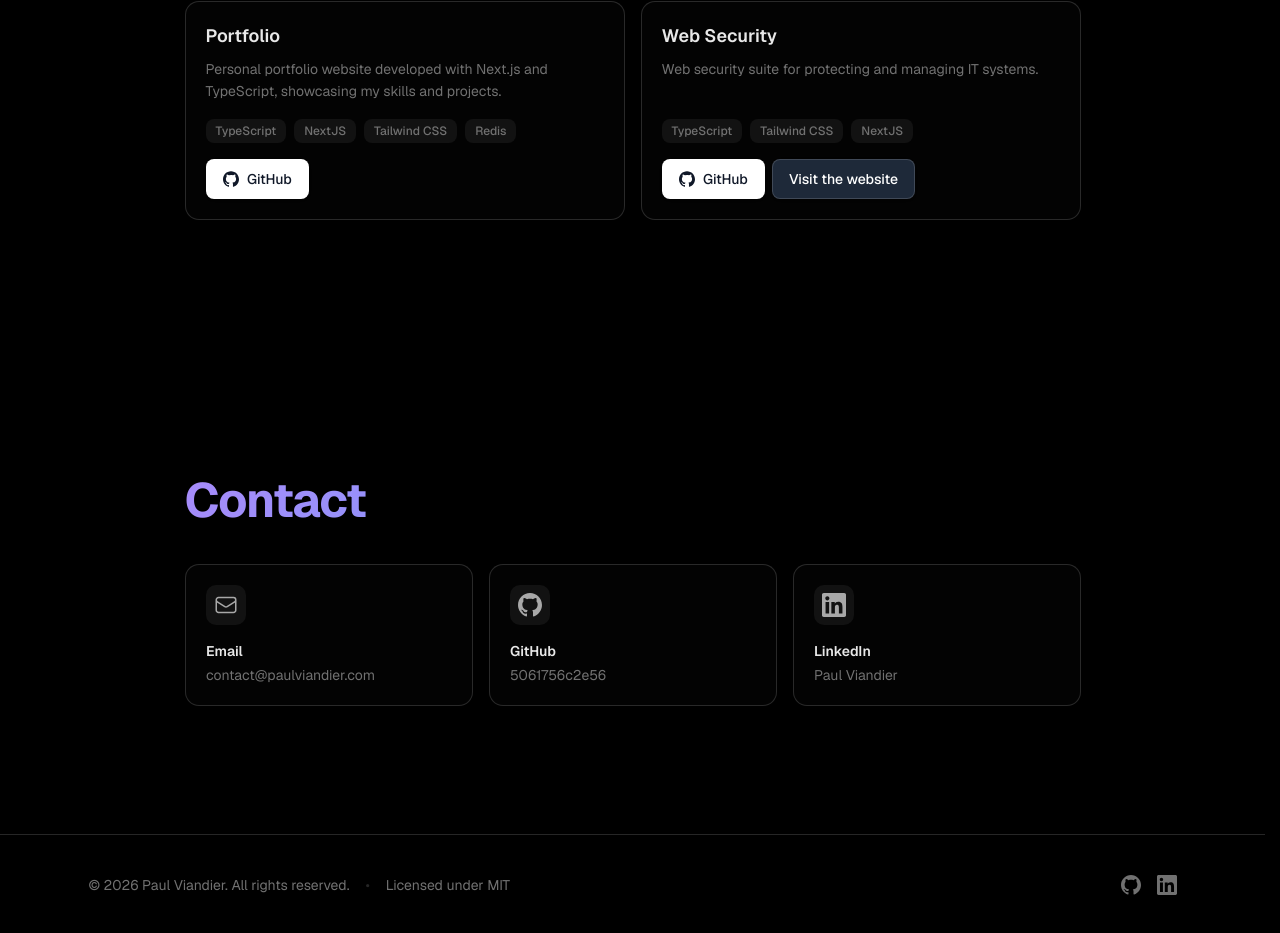
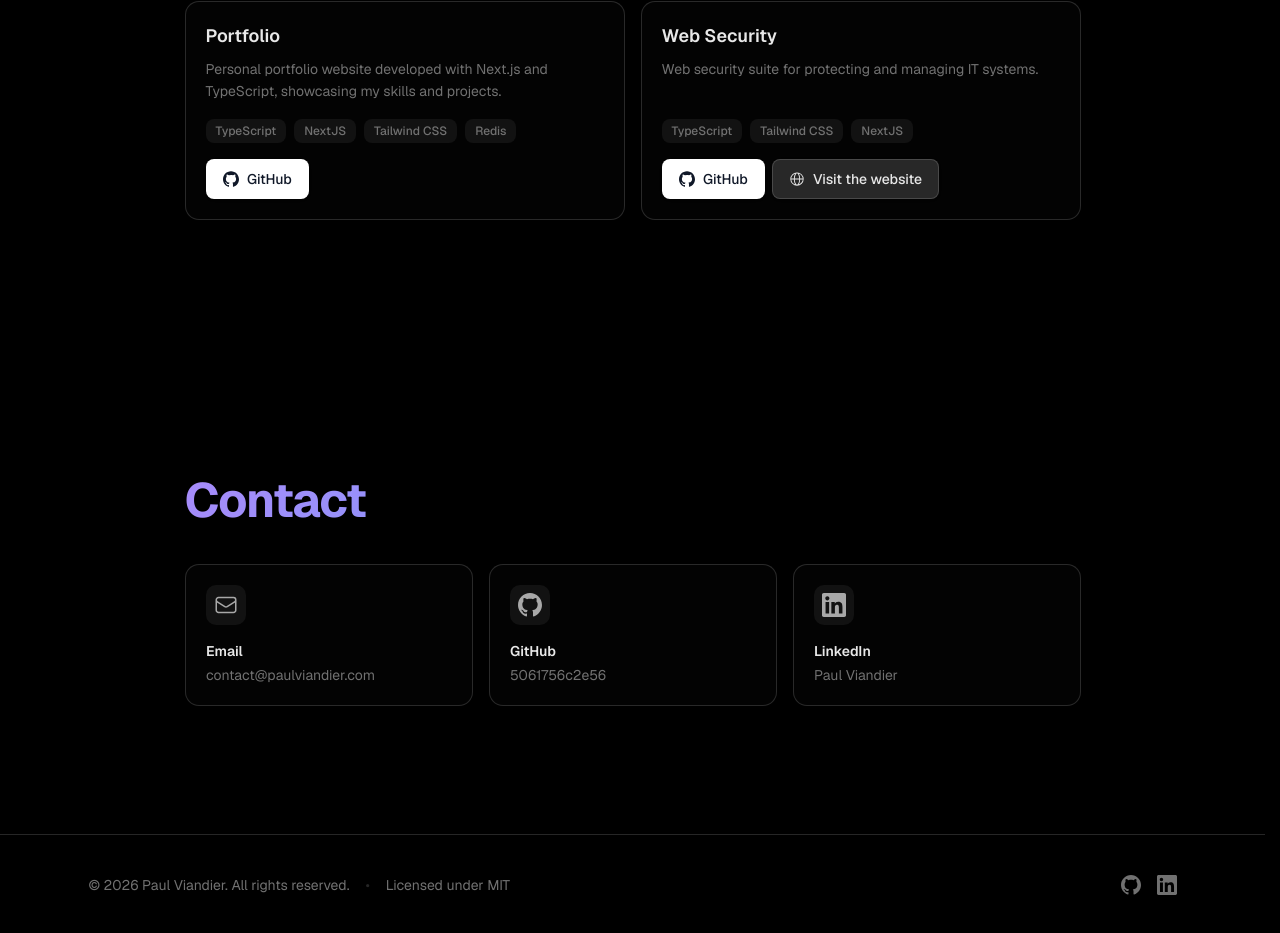
Before and after one commit to 5061756c2e56/portfolio, a Next.js app: page /en in a window 1280 px wide. Shown: the part 2421-3354 px from the top of the page. Built offline with nearby package versions, Linux system fonts and the light colour scheme.

Commit message:
Le bouton Visiter le site a été mis en btn-fill-secondary et ajout d'une WebIcon.tsx

```diff
--- a/components/home/Projects.tsx
+++ b/components/home/Projects.tsx
@@ -7,6 +7,7 @@ import { useMemo, useState } from 'react';
 import { useTranslations } from 'next-intl';
 import { useInView } from '@/hooks/use-in-view';
 import { cn } from '@/lib/utils';
+import { WebIcon } from '@/components/icons/WebIcon';
 
 export default function Projects() {
     const t = useTranslations('projects');
@@ -166,10 +167,11 @@ export default function Projects() {
                                                     'inline-flex items-center justify-center gap-2 px-4 py-2 rounded-md font-medium transition-colors duration-200 shadow-sm',
                                                     btn.variant === 'white'
                                                         ? 'bg-white text-gray-900 border border-gray-200 hover:bg-gray-100 hover:shadow'
-                                                        : 'bg-gray-800 text-white border border-gray-700 hover:bg-gray-900 hover:shadow-md'
+                                                        : 'btn-fill-secondary'
                                                 )}
                                             >
                                                 {btn.label === t('buttonGitHub') && <GithubIcon className="w-4 h-4"/>}
+                                                {btn.label === t('buttonVisitSite') && <WebIcon className="w-4 h-4"/>}
                                                 {btn.label}
                                             </Button>
                                         </a>
--- /dev/null
+++ b/components/icons/WebIcon.tsx
@@ -0,0 +1,14 @@
+export function WebIcon({ className }: { className?: string }) {
+    return (
+        <svg
+            className={className}
+            fill="currentColor"
+            viewBox="-1 0 19 19"
+            xmlns="http://www.w3.org/2000/svg"
+        >
+            <path
+                d="M16.417 9.57a7.917 7.917 0 1 1-8.144-7.908 1.758 1.758 0 0 1 .451 0 7.913 7.913 0 0 1 7.693 7.907zM5.85 15.838q.254.107.515.193a11.772 11.772 0 0 1-1.572-5.92h-3.08a6.816 6.816 0 0 0 4.137 5.727zM2.226 6.922a6.727 6.727 0 0 0-.511 2.082h3.078a11.83 11.83 0 0 1 1.55-5.89q-.249.083-.493.186a6.834 6.834 0 0 0-3.624 3.622zm8.87 2.082a14.405 14.405 0 0 0-.261-2.31 9.847 9.847 0 0 0-.713-2.26c-.447-.952-1.009-1.573-1.497-1.667a8.468 8.468 0 0 0-.253 0c-.488.094-1.05.715-1.497 1.668a9.847 9.847 0 0 0-.712 2.26 14.404 14.404 0 0 0-.261 2.309zm-.974 5.676a9.844 9.844 0 0 0 .713-2.26 14.413 14.413 0 0 0 .26-2.309H5.903a14.412 14.412 0 0 0 .261 2.31 9.844 9.844 0 0 0 .712 2.259c.487 1.036 1.109 1.68 1.624 1.68s1.137-.644 1.623-1.68zm4.652-2.462a6.737 6.737 0 0 0 .513-2.107h-3.082a11.77 11.77 0 0 1-1.572 5.922q.261-.086.517-.194a6.834 6.834 0 0 0 3.624-3.621zM11.15 3.3a6.82 6.82 0 0 0-.496-.187 11.828 11.828 0 0 1 1.55 5.89h3.081A6.815 6.815 0 0 0 11.15 3.3z"
+            />
+        </svg>
+    );
+}
```
